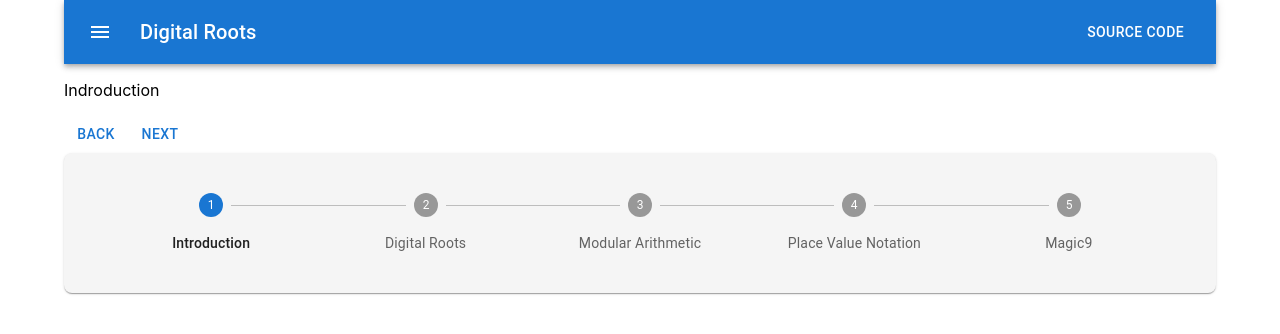
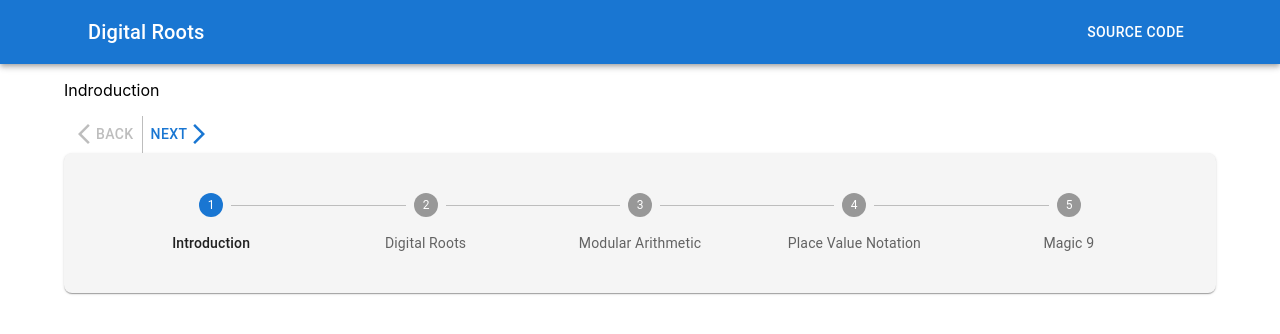
Before and after one commit to anthonymarkreynolds/Graphical-Modulo-Calculator, a React (Create React App) app: page / in a window 1280 px wide. Shown: the top 334 px of the page. Built offline with nearby package versions, Linux system fonts and the light colour scheme.

Commit message:
restructure panels

```diff
--- a/src/App.js
+++ b/src/App.js
@@ -1,74 +1,8 @@
 import "./App.css";
-import { useState } from "react";
-import Box from "@mui/material/Box";
-import {
-  Step,
-  Stepper,
-  StepButton,
-  Container,
-  Button,
-  Divider,
-} from "@mui/material";
-import Appbar from "./components/Appbar";
-
-import ArrowBackIosNewIcon from "@mui/icons-material/ArrowBackIosNew";
-import ArrowForwardIosIcon from "@mui/icons-material/ArrowForwardIos";
-
-import { useTheme } from "@mui/material/styles";
-
-import Introduction from "./components/panels/Introduction.js";
-import DigitalRoots from "./components/panels/DigitalRoots";
-import ModularArithmetic from "./components/panels/ModularArithmetic";
-import PlaceValueNotation from "./components/panels/PlaceValueNotation";
-import Magic9 from "./components/panels/Magic9";
+import Layout from "./components/Layout.js";
 
 function App() {
-  const theme = useTheme();
-  const [currentStep, updateStep] = useState(0);
-
-  const steps = [
-    ["Introduction", <Introduction />],
-    ["Digital Roots", <DigitalRoots />],
-    ["Modular Arithmetic", <ModularArithmetic />],
-    ["Place Value Notation", <PlaceValueNotation />],
-    ["Magic9", <Magic9 />],
-  ];
-  return (
-    <Container>
-      <Appbar />
-      {steps[currentStep][1]}
-      <Button
-        onClick={() =>
-          updateStep((prevStep) => (prevStep - 1 + steps.length) % steps.length)
-        }
-      >
-        Back
-      </Button>
-      <Button
-        onClick={() => updateStep((prevStep) => (prevStep + 1) % steps.length)}
-      >
-        Next
-      </Button>
-      <Box
-        sx={{
-          p: 5,
-          borderRadius: 2,
-          boxShadow: theme.shadows[1],
-          bgcolor: theme.palette.grey[100],
-        }}
-      >
-        <Stepper nonLinear alternativeLabel activeStep={currentStep}>
-          {steps.map(([label], i) => {
-            return (
-              <Step key={label}>
-                <StepButton onClick={() => updateStep(i)}>{label}</StepButton>
-              </Step>
-            );
-          })}
-        </Stepper>
-      </Box>
-    </Container>
-  );
+  return <Layout></Layout>;
 }
 
 export default App;
--- a/src/components/Appbar.js
+++ /dev/null
@@ -1,32 +0,0 @@
-import * as React from "react";
-import AppBar from "@mui/material/AppBar";
-import Box from "@mui/material/Box";
-import Toolbar from "@mui/material/Toolbar";
-import Typography from "@mui/material/Typography";
-import Button from "@mui/material/Button";
-import IconButton from "@mui/material/IconButton";
-import MenuIcon from "@mui/icons-material/Menu";
-
-export default function ButtonAppBar() {
-  return (
-    <Box sx={{ flexGrow: 1 }}>
-      <AppBar position="static">
-        <Toolbar>
-          <IconButton
-            size="large"
-            edge="start"
-            color="inherit"
-            aria-label="menu"
-            sx={{ mr: 2 }}
-          >
-            <MenuIcon />
-          </IconButton>
-          <Typography variant="h6" component="div" sx={{ flexGrow: 1 }}>
-            Digital Roots
-          </Typography>
-          <Button color="inherit">Source Code</Button>
-        </Toolbar>
-      </AppBar>
-    </Box>
-  );
-}
--- a/src/components/Layout.js
+++ b/src/components/Layout.js
@@ -1,7 +1,27 @@
-import Container from "@mui/material/Container";
+import PanelStepper from "./PanelStepper";
+import NavBar from "./NavBar";
+
+import Introduction from "./panels/Introduction";
+import DigitalRoots from "./panels/DigitalRoots";
+import ModularArithmetic from "./panels/ModularArithmetic";
+import PlaceValueNotation from "./panels/PlaceValueNotation";
+import Magic9 from "./panels/Magic9";
 
 const Layout = ({ children }) => {
-  return <Container>{children}</Container>;
+  const panels = [
+    ["Introduction", <Introduction />],
+    ["Digital Roots", <DigitalRoots />],
+    ["Modular Arithmetic", <ModularArithmetic />],
+    ["Place Value Notation", <PlaceValueNotation />],
+    ["Magic 9", <Magic9 />],
+  ];
+  return (
+    <div>
+      <NavBar />
+      {children}
+      <PanelStepper panels={panels} />
+    </div>
+  );
 };
 
 export default Layout;
--- /dev/null
+++ b/src/components/NavBar.js
@@ -0,0 +1,28 @@
+import * as React from "react";
+import {
+  AppBar,
+  Box,
+  Toolbar,
+  Typography,
+  Button,
+  Container,
+} from "@mui/material";
+
+const NavBar = () => {
+  return (
+    <Box sx={{ flexGrow: 1 }}>
+      <AppBar position="static">
+        <Container>
+          <Toolbar>
+            <Typography variant="h6" component="div" sx={{ flexGrow: 1 }}>
+              Digital Roots
+            </Typography>
+            <Button color="inherit">Source Code</Button>
+          </Toolbar>
+        </Container>
+      </AppBar>
+    </Box>
+  );
+};
+
+export default NavBar;
--- /dev/null
+++ b/src/components/PanelStepper.js
@@ -0,0 +1,65 @@
+import { useState } from "react";
+import { useTheme } from "@mui/material/styles";
+
+import {
+  Container,
+  ButtonGroup,
+  Button,
+  Box,
+  Stepper,
+  Step,
+  StepButton,
+} from "@mui/material";
+
+import { ArrowForwardIos, ArrowBackIosNew } from "@mui/icons-material";
+
+const PanelStepper = ({ panels }) => {
+  const [currentPanel, updatePanel] = useState(0);
+  const theme = useTheme();
+
+  return (
+    <Container>
+      {panels[currentPanel][1]}
+      <ButtonGroup variant="text">
+        <Button
+          disabled={!currentPanel}
+          onClick={() =>
+            updatePanel(
+              (prevPanel) => (prevPanel - 1 + panels.length) % panels.length
+            )
+          }
+        >
+          <ArrowBackIosNew /> Back
+        </Button>
+        <Button
+          disabled={currentPanel === panels.length - 1}
+          onClick={() =>
+            updatePanel((prevPanel) => (prevPanel + 1) % panels.length)
+          }
+        >
+          Next <ArrowForwardIos />
+        </Button>
+      </ButtonGroup>
+      <Box
+        sx={{
+          p: 5,
+          borderRadius: 2,
+          boxShadow: theme.shadows[1],
+          bgcolor: theme.palette.grey[100],
+        }}
+      >
+        <Stepper nonLinear alternativeLabel activeStep={currentPanel}>
+          {panels.map(([label], i) => {
+            return (
+              <Step key={label}>
+                <StepButton onClick={() => updatePanel(i)}>{label}</StepButton>
+              </Step>
+            );
+          })}
+        </Stepper>
+      </Box>
+    </Container>
+  );
+};
+
+export default PanelStepper;
--- a/src/components/panels/Magic9.js
+++ b/src/components/panels/Magic9.js
@@ -1,5 +1,5 @@
 const Magic9 = () => {
-  return "Magic9";
+  return <p>Magic9</p>;
 };
 
 export default Magic9;
--- a/src/components/panels/PlaceValueNotation.js
+++ b/src/components/panels/PlaceValueNotation.js
@@ -1,5 +1,5 @@
 const PlaceValueNotation = () => {
-  return "PlaceValueNotation";
+  return <p>PlaceValueNotation</p>;
 };
 
 export default PlaceValueNotation;
```
